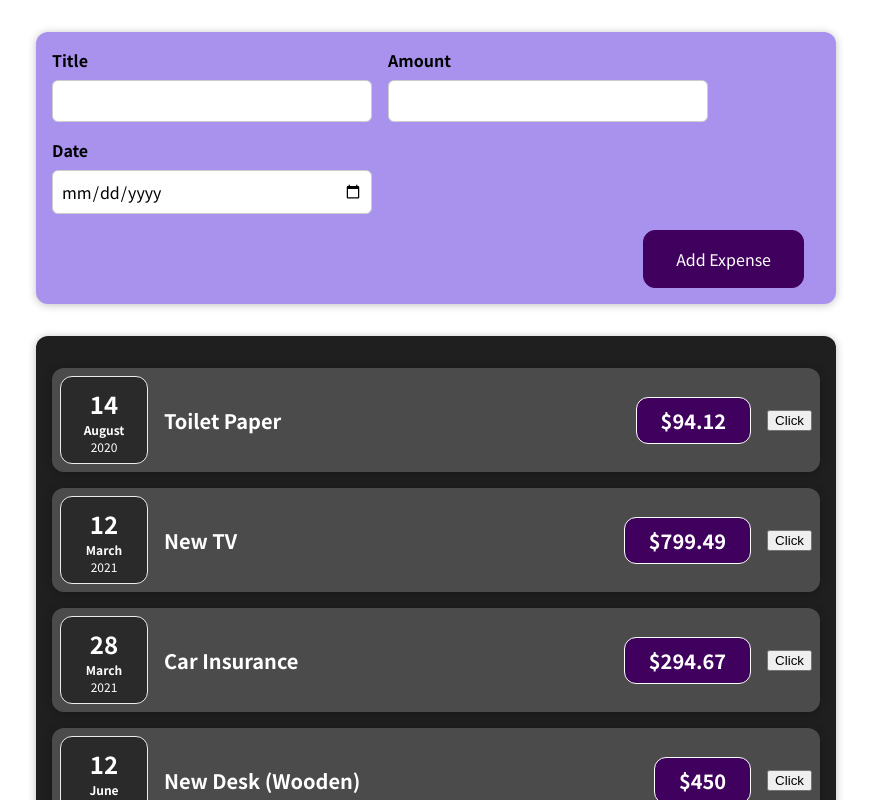
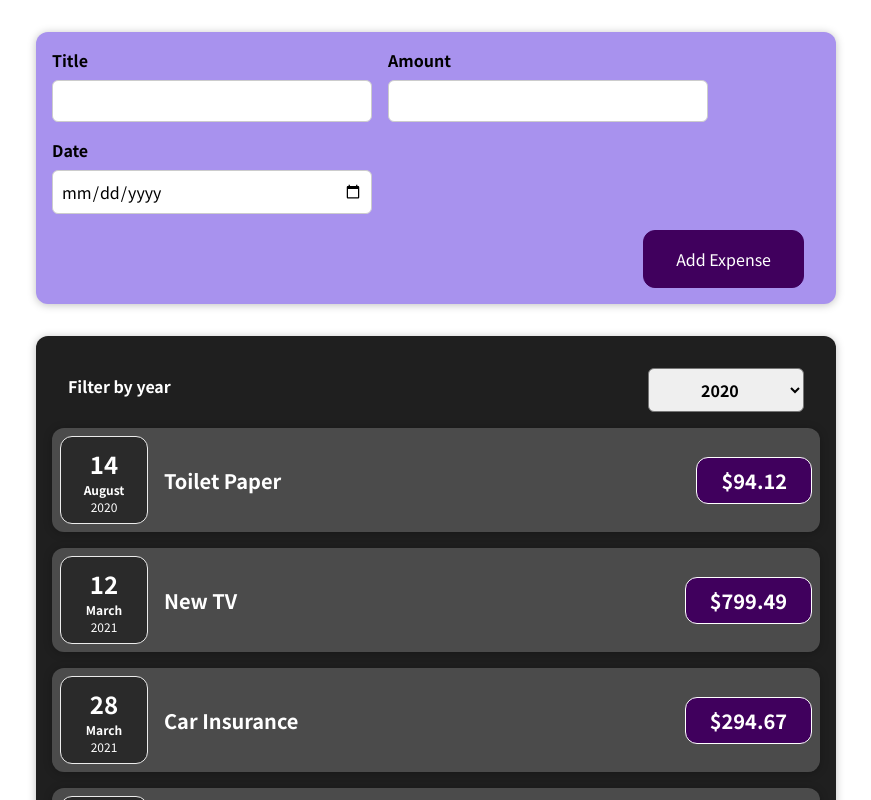
Before and after one commit to robadillo/expense-record-app, a React (Create React App) app: page / in a window 1280 px wide. Shown: the top 800 px of the page, without its empty margins (204-1075 px from the left). Built offline with nearby package versions, Linux system fonts and the light colour scheme.

Commit message:
Cleaning ExpenseItem component

```diff
--- a/src/App.js
+++ b/src/App.js
@@ -4,6 +4,7 @@
 import Card from "./components/UI/Card";
 import './components/Expenses/Expenses.css'
 import NewExpense from './components/NewExpense/NewExpense';
+import ExpensesFilter from './components/Expenses/ExpensesFilter';
 
 function App() {
   const expensesMock = [
@@ -32,15 +33,22 @@
     },
   ];
   const [expenses, setExpenses] = useState(expensesMock);
+  const [filteredYear, setFilteredYear] = useState('2020');
 
   const addExpenseHandler = expense => {
     setExpenses([...expenses, expense]);
+  };
+
+  const changeFilterHandler = (year) => {
+    console.log({year})
+    setFilteredYear(year);
   };
 
   return (
     <div>
       <NewExpense onAddExpenses={addExpenseHandler} />
       <Card className="expenses">
+        <ExpensesFilter onChangeFilter={changeFilterHandler} selected={filteredYear}/>
         <Expenses expenses={expenses}/>
       </Card>
     </div>
--- a/src/components/Expenses/ExpenseItem.js
+++ b/src/components/Expenses/ExpenseItem.js
@@ -5,24 +5,14 @@
 import './ExpenseItem.css';
 
 function ExpenseItem(props) {
-  const { id, title, date, amount } = props;
-
-  const [titleState, setTitle] = useState(title);
-
-  const clickHandler = () => {
-    console.log('hello is it me you looking for');
-    setTitle('Holaaaa');
-  };
-
-
+  const { title, date, amount } = props;
 
   return (
     <Card className="expense-item">
       <ExpenseDate date={date}/>
       <div className="expense-item__description">
-        <h2>{titleState}</h2>
+        <h2>{title}</h2>
         <div className="expense-item__price">${amount}</div>
-        <button onClick={clickHandler}>Click</button>
       </div>
     </Card>
   );
--- /dev/null
+++ b/src/components/Expenses/ExpensesFilter.css
@@ -0,0 +1,24 @@
+.expenses-filter {
+  color: white;
+  padding: 0 1rem;
+}
+
+.expenses-filter__control {
+  display: flex;
+  width: 100%;
+  align-items: center;
+  justify-content: space-between;
+  margin: 1rem 0;
+}
+
+.expenses-filter label {
+  font-weight: bold;
+  margin-bottom: 0.5rem;
+}
+
+.expenses-filter select {
+  font: inherit;
+  padding: 0.5rem 3rem;
+  font-weight: bold;
+  border-radius: 6px;
+}
--- /dev/null
+++ b/src/components/Expenses/ExpensesFilter.js
@@ -0,0 +1,26 @@
+import React from 'react';
+
+import './ExpensesFilter.css';
+
+const ExpensesFilter = (props) => {
+  const filterChangeHandler = (event) => {
+    console.log(event.target.value);
+    props.onChangeFilter(event.target.value)
+  };
+
+  return (
+    <div className='expenses-filter'>
+      <div className='expenses-filter__control'>
+        <label>Filter by year</label>
+        <select onChange={filterChangeHandler} value={props.selected}>
+          <option value='2022'>2022</option>
+          <option value='2021'>2021</option>
+          <option value='2020'>2020</option>
+          <option value='2019'>2019</option>
+        </select>
+      </div>
+    </div>
+  );
+};
+
+export default ExpensesFilter;
```
